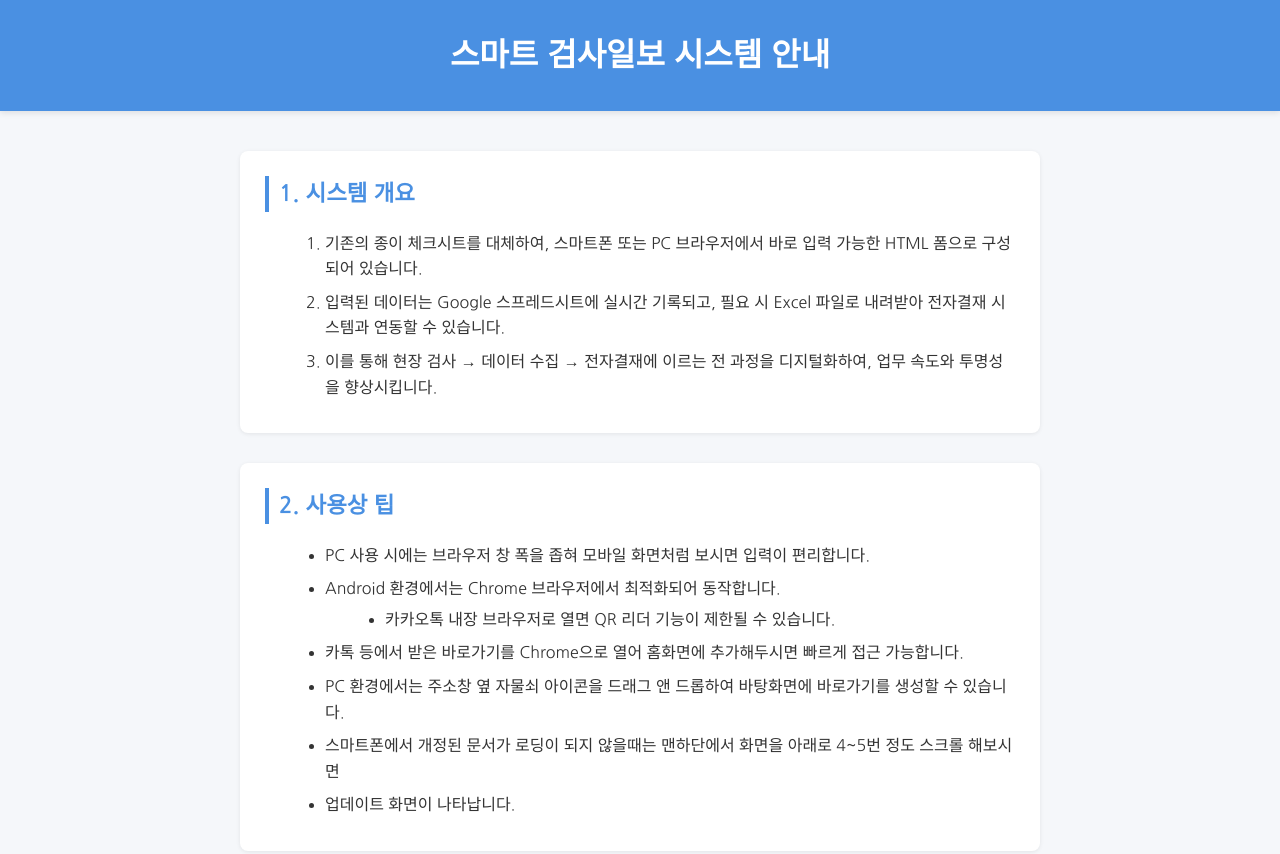
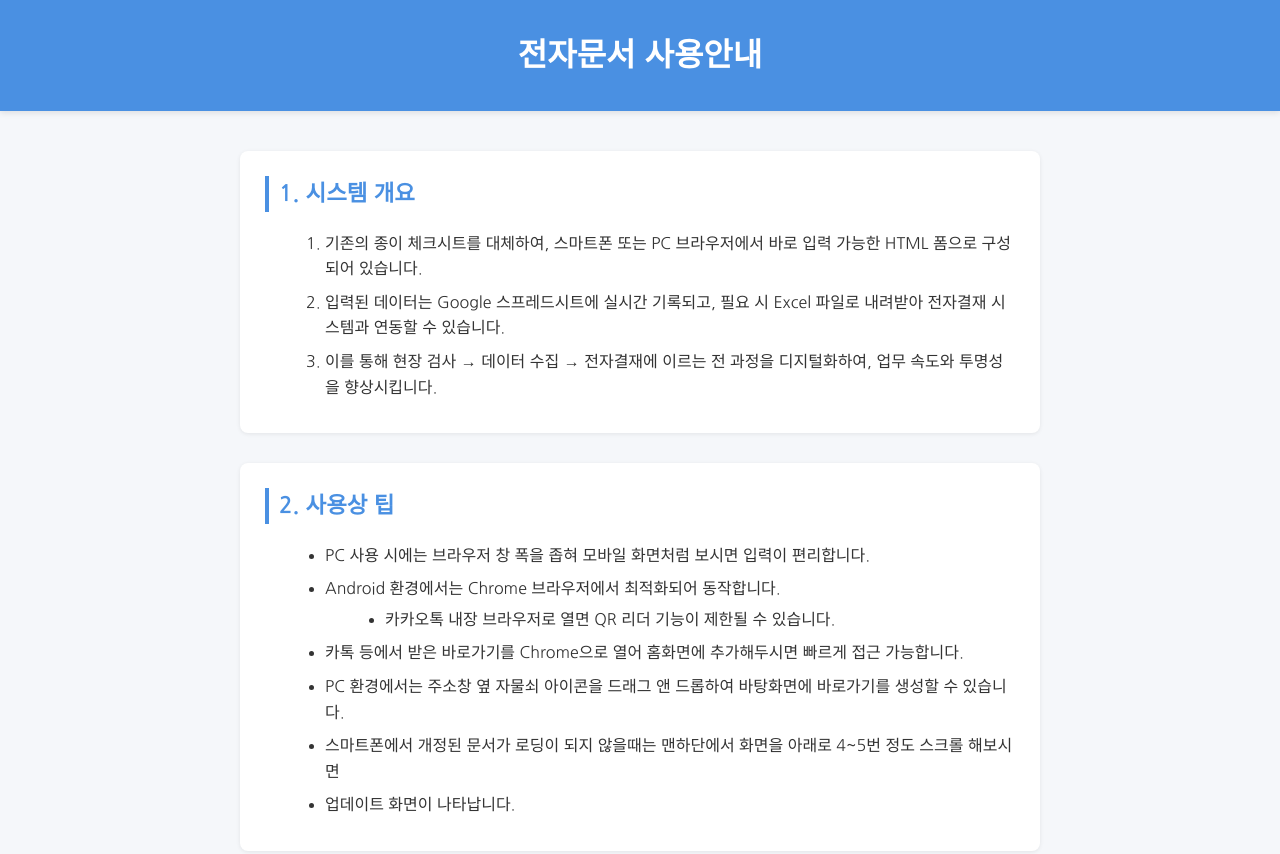
Before and after one commit to KnagByeongju-123/Title_Index, a plain HTML site: page index.html in a window 1280 px wide. Shown: the top 854 px of the page. Drawn offline with Linux system fonts and the light colour scheme.

Commit message:
Update index.html

```diff
--- a/index.html
+++ b/index.html
@@ -65,7 +65,7 @@
 <body>
 
   <header>
-    <h1>스마트 검사일보 시스템 안내</h1>
+    <h1>전자문서 사용안내</h1>
   </header>
 
   <div class="container">
```
